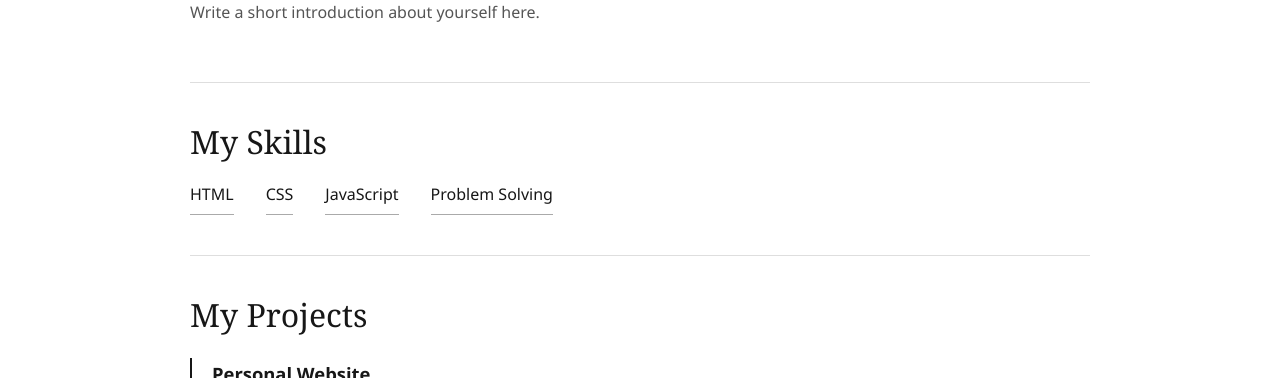
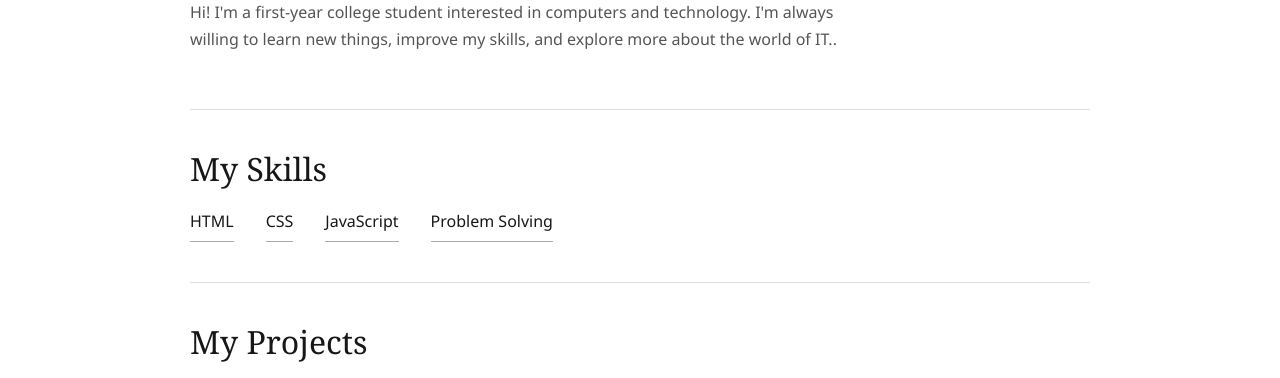
Before and after one commit to Lawrenzo0/my-personal-website, a plain HTML site: page index.html in a window 1280 px wide. Shown: the part 722-1100 px from the top of the page. Drawn offline with Linux system fonts and the light colour scheme.

Commit message:
Update personal introduction

```diff
--- a/index.html
+++ b/index.html
@@ -24,7 +24,7 @@
         <section id="about">
             <h2>About Me</h2>
             <p>
-                Write a short introduction about yourself here.
+                Hi! I'm a first-year college student interested in computers and technology. I'm always willing to learn new things, improve my skills, and explore more about the world of IT..
             </p>
         </section>
 
```
